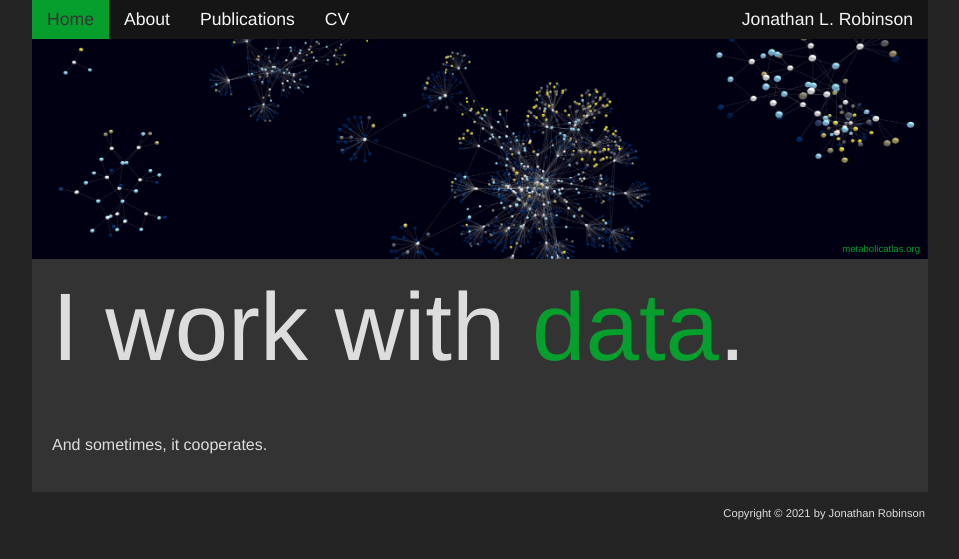
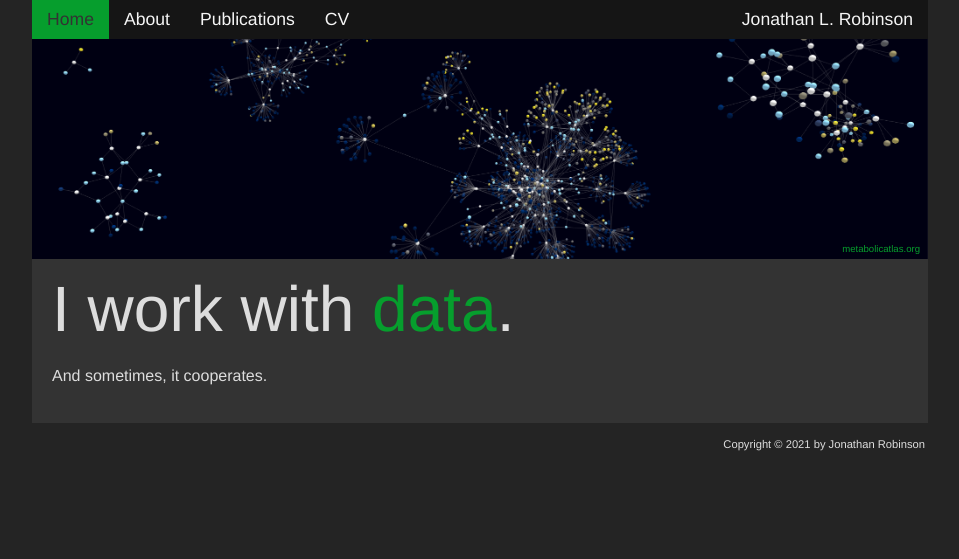
Before and after one commit to JonathanRob/JonathanRob.github.io, a Jekyll site: the page built from index.html, in a window 1280 px wide. Shown: the top 559 px of the page, without its empty margins (160-1119 px from the left). Built offline with Jekyll 4.4.1, drawn with Linux system fonts in a browser that asks for light colours.

Commit message:
minor formatting changes to homepage

```diff
--- a/index.html
+++ b/index.html
@@ -9,7 +9,6 @@ title: Home
 </div>
 
 <div class='padded-content' style='margin-top: -30px'>
-	<h1 style='color: var(--theme-color-99);'><span style='font-size: 3em'>I work with <span style='color: var(--theme-color-3);'>data</span>.</span></h1>
-	<br>
+	<h1 style='color: var(--theme-color-99);'><span style='font-size: 2em'>I work with <span style='color: var(--theme-color-3);'>data</span>.</span></h1>
 	<p>And sometimes, it cooperates.</p>
 </div>
```
